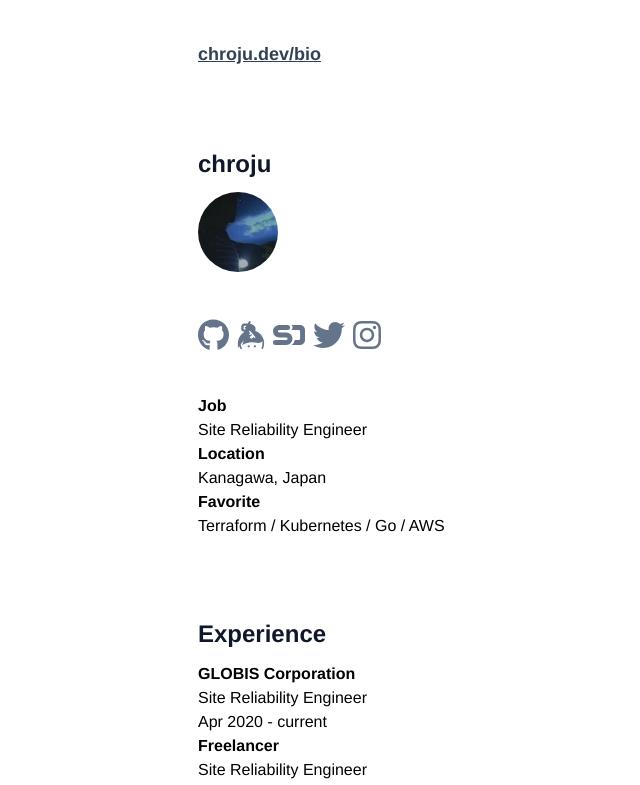
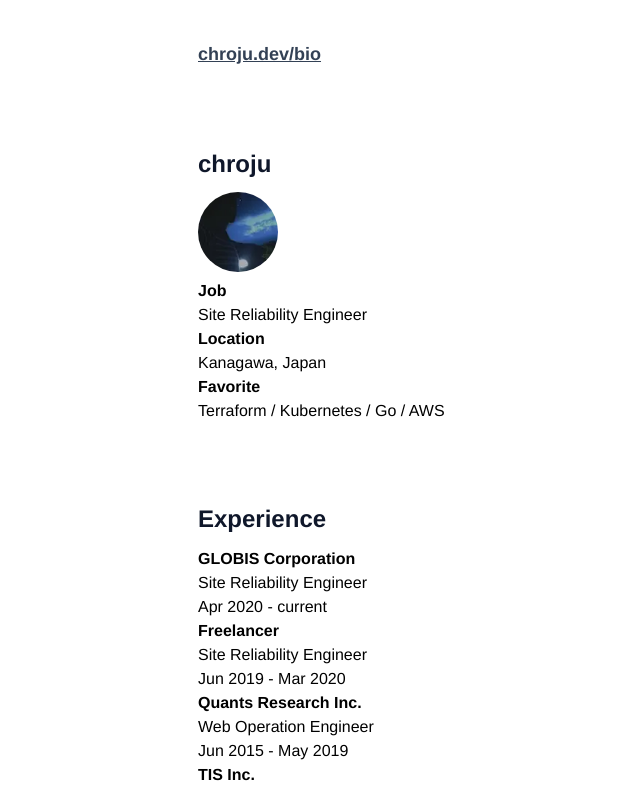
Before and after one commit to chroju/blog, a Next.js app: page /bio in a window 1280 px wide. Shown: the top 785 px of the page, without its empty margins (142-782 px from the left). Built offline with nearby package versions, Linux system fonts and the light colour scheme.

Commit message:
mod: delete sns links from bio

```diff
--- a/pages/bio.tsx
+++ b/pages/bio.tsx
@@ -2,7 +2,6 @@
 import Link from 'next/link'
 import Image from 'next/image'
 import Layout from '../components/layout'
-import Fa from '../components/fontawesome'
 
 
 export default function Home() {
@@ -26,24 +25,7 @@
         height={"80px"}
         alt="chroju"
       />
-      <article>
-        <nav className="my-10 space-x-2">
-          <Link href="https://github.com/chroju">
-            <a className="text-slate-500"><Fa iconName="github" title="GitHub" size="2x" /></a>
-          </Link>
-          <Link href="https://keybase.io/chroju">
-            <a className="text-slate-500"><Fa iconName="keybase" title="keybase" size="2x" /></a>
-          </Link>
-          <Link href="https://speakerdeck.com/chroju">
-            <a className="text-slate-500"><Fa iconName="speaker-deck" title="Speaker Deck" size="2x" /></a>
-          </Link>
-          <Link href="https://twitter.com/chroju">
-            <a className="text-slate-500"><Fa iconName="twitter" title="Twitter" size="2x" /></a>
-          </Link>
-          <Link href="https://instagram.com/chroju">
-            <a className="text-slate-500"><Fa iconName="instagram" title="Instagram" size="2x" /></a>
-          </Link>
-        </nav>
+      <article className="bio">
         <dl>
           <dt>Job</dt>
           <dd>Site Reliability Engineer</dd>
```
